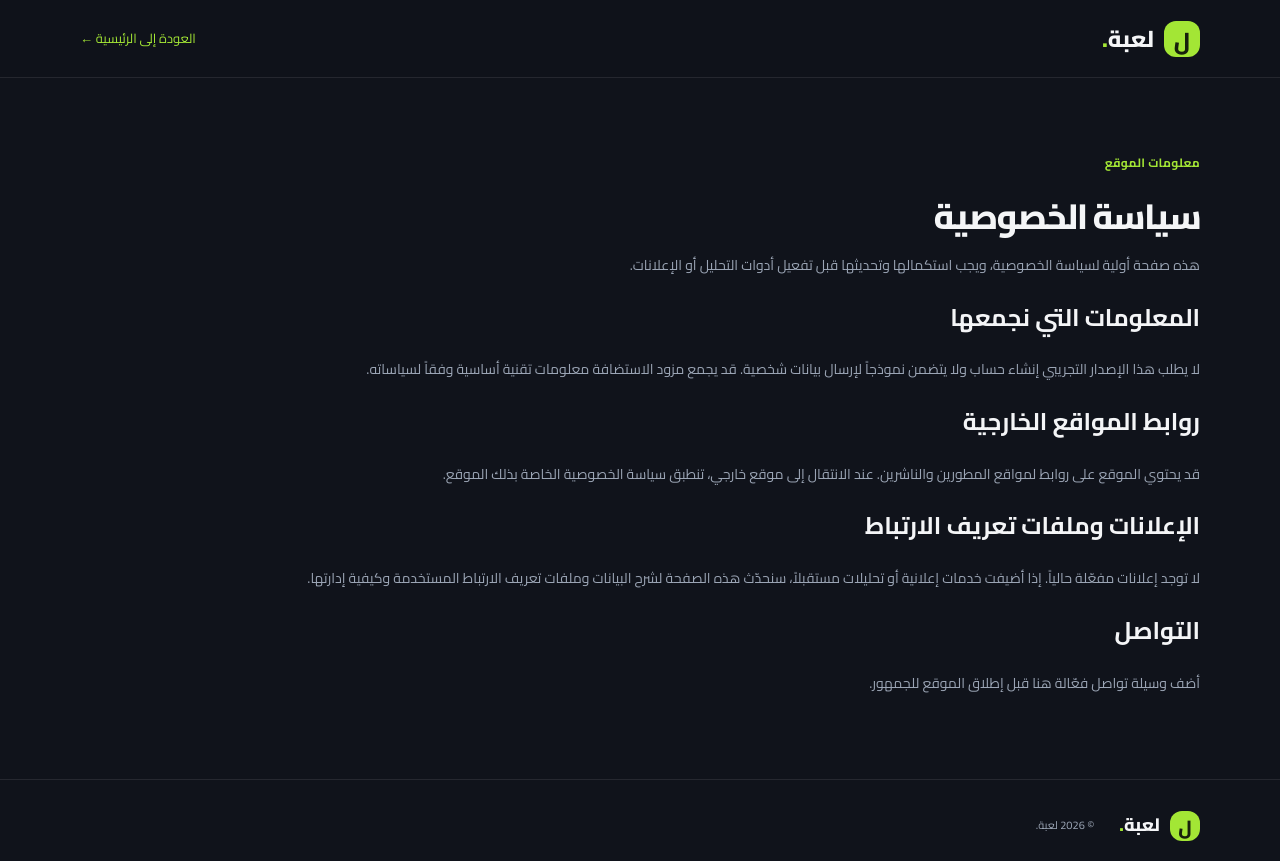
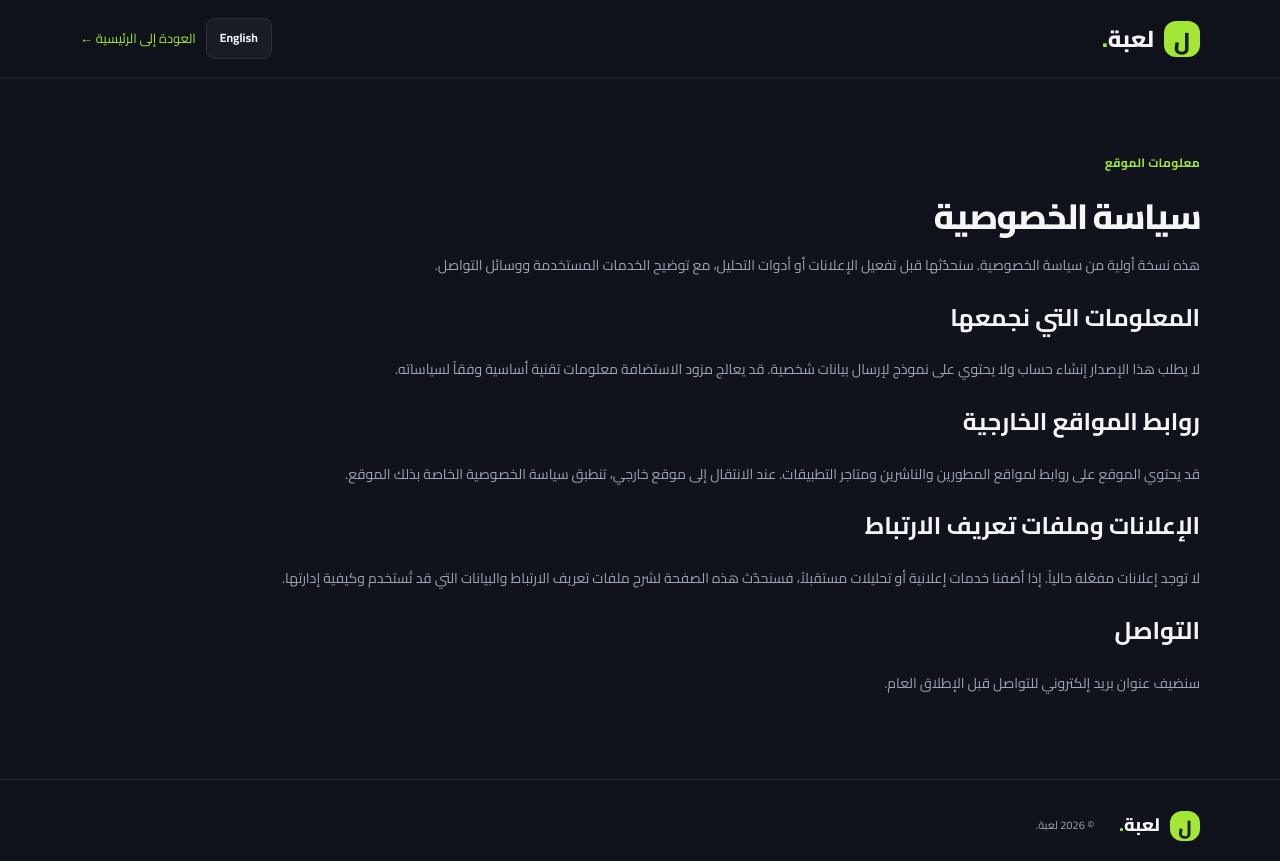
Before and after one commit to zakria-sys/my-website, a plain HTML site: page privacy.html in a window 1280 px wide. Drawn offline with Linux system fonts and the light colour scheme.

Commit message:
Add bilingual privacy policy page

```diff
--- a/privacy.html
+++ b/privacy.html
@@ -6,26 +6,40 @@
   <meta name="description" content="سياسة الخصوصية لموقع لعبة.">
   <title>سياسة الخصوصية | لعبة</title>
   <link rel="preconnect" href="https://fonts.googleapis.com">
-  <link rel="preconnect" href="https://fonts.gstatic.com" crossorigin>
-  <link href="https://fonts.googleapis.com/css2?family=Cairo:wght@400;600;700;800&display=swap" rel="stylesheet">
+  <link href="https://fonts.googleapis.com/css2?family=Cairo:wght@400;600;700;800&family=Inter:wght@400;500;600;700&display=swap" rel="stylesheet">
   <link rel="stylesheet" href="styles.css">
 </head>
 <body>
-  <header class="site-header"><div class="container nav-wrap"><a class="brand" href="index.html"><span class="brand-mark">ل</span><span>لعبة<span class="brand-dot">.</span></span></a><a class="back-link" href="index.html">العودة إلى الرئيسية ←</a></div></header>
+  <header class="site-header"><div class="container nav-wrap"><a class="brand" href="index.html"><span class="brand-mark">ل</span><span>لعبة<span class="brand-dot">.</span></span></a><div class="nav-actions"><button class="language-toggle" id="languageToggle" type="button">English</button><a class="back-link" href="index.html" data-ar="العودة إلى الرئيسية ←" data-en="Back to home →">العودة إلى الرئيسية ←</a></div></div></header>
   <main class="container legal-page">
-    <span class="eyebrow">معلومات الموقع</span>
-    <h1>سياسة الخصوصية</h1>
-    <p>هذه صفحة أولية لسياسة الخصوصية، ويجب استكمالها وتحديثها قبل تفعيل أدوات التحليل أو الإعلانات.</p>
-    <h2>المعلومات التي نجمعها</h2>
-    <p>لا يطلب هذا الإصدار التجريبي إنشاء حساب ولا يتضمن نموذجاً لإرسال بيانات شخصية. قد يجمع مزود الاستضافة معلومات تقنية أساسية وفقاً لسياساته.</p>
-    <h2>روابط المواقع الخارجية</h2>
-    <p>قد يحتوي الموقع على روابط لمواقع المطورين والناشرين. عند الانتقال إلى موقع خارجي، تنطبق سياسة الخصوصية الخاصة بذلك الموقع.</p>
-    <h2>الإعلانات وملفات تعريف الارتباط</h2>
-    <p>لا توجد إعلانات مفعّلة حالياً. إذا أضيفت خدمات إعلانية أو تحليلات مستقبلاً، سنحدّث هذه الصفحة لشرح البيانات وملفات تعريف الارتباط المستخدمة وكيفية إدارتها.</p>
-    <h2>التواصل</h2>
-    <p>أضف وسيلة تواصل فعّالة هنا قبل إطلاق الموقع للجمهور.</p>
+    <span class="eyebrow" data-ar="معلومات الموقع" data-en="SITE INFORMATION">معلومات الموقع</span>
+    <h1 data-ar="سياسة الخصوصية" data-en="Privacy policy">سياسة الخصوصية</h1>
+    <p data-ar="هذه نسخة أولية من سياسة الخصوصية. سنحدّثها قبل تفعيل الإعلانات أو أدوات التحليل، مع توضيح الخدمات المستخدمة ووسائل التواصل." data-en="This is an initial privacy policy. We will update it before enabling advertising or analytics, identifying the services used and contact methods.">هذه نسخة أولية من سياسة الخصوصية. سنحدّثها قبل تفعيل الإعلانات أو أدوات التحليل، مع توضيح الخدمات المستخدمة ووسائل التواصل.</p>
+    <h2 data-ar="المعلومات التي نجمعها" data-en="Information we collect">المعلومات التي نجمعها</h2>
+    <p data-ar="لا يطلب هذا الإصدار إنشاء حساب ولا يحتوي على نموذج لإرسال بيانات شخصية. قد يعالج مزود الاستضافة معلومات تقنية أساسية وفقاً لسياساته." data-en="This version does not require an account or include a form that collects personal information. The hosting provider may process basic technical information under its own policies.">لا يطلب هذا الإصدار إنشاء حساب ولا يحتوي على نموذج لإرسال بيانات شخصية. قد يعالج مزود الاستضافة معلومات تقنية أساسية وفقاً لسياساته.</p>
+    <h2 data-ar="روابط المواقع الخارجية" data-en="External links">روابط المواقع الخارجية</h2>
+    <p data-ar="قد يحتوي الموقع على روابط لمواقع المطورين والناشرين ومتاجر التطبيقات. عند الانتقال إلى موقع خارجي، تنطبق سياسة الخصوصية الخاصة بذلك الموقع." data-en="The site may link to developer, publisher, and app-store websites. When you visit an external site, that site's privacy policy applies.">قد يحتوي الموقع على روابط لمواقع المطورين والناشرين ومتاجر التطبيقات. عند الانتقال إلى موقع خارجي، تنطبق سياسة الخصوصية الخاصة بذلك الموقع.</p>
+    <h2 data-ar="الإعلانات وملفات تعريف الارتباط" data-en="Advertising and cookies">الإعلانات وملفات تعريف الارتباط</h2>
+    <p data-ar="لا توجد إعلانات مفعّلة حالياً. إذا أضفنا خدمات إعلانية أو تحليلات مستقبلاً، فسنحدّث هذه الصفحة لشرح ملفات تعريف الارتباط والبيانات التي قد تُستخدم وكيفية إدارتها." data-en="Advertising is not currently enabled. If we add advertising or analytics services, this page will explain the cookies and data they may use and how to manage them.">لا توجد إعلانات مفعّلة حالياً. إذا أضفنا خدمات إعلانية أو تحليلات مستقبلاً، فسنحدّث هذه الصفحة لشرح ملفات تعريف الارتباط والبيانات التي قد تُستخدم وكيفية إدارتها.</p>
+    <h2 data-ar="التواصل" data-en="Contact">التواصل</h2>
+    <p data-ar="سنضيف عنوان بريد إلكتروني للتواصل قبل الإطلاق العام." data-en="We will add a contact email address before the public launch.">سنضيف عنوان بريد إلكتروني للتواصل قبل الإطلاق العام.</p>
   </main>
-  <footer class="site-footer"><div class="container footer-inner"><a class="brand" href="index.html"><span class="brand-mark">ل</span><span>لعبة<span class="brand-dot">.</span></span></a><p>© <span id="year"></span> لعبة.</p></div></footer>
-  <script>document.getElementById("year").textContent = new Date().getFullYear();</script>
+  <footer class="site-footer"><div class="container footer-inner"><a class="brand" href="index.html"><span class="brand-mark">ل</span><span>لعبة<span class="brand-dot">.</span></span></a><p>© <span id="year"></span> <span data-ar="لعبة." data-en="GameHub.">لعبة.</span></p></div></footer>
+  <script>
+    let language = "ar";
+    const toggle = document.getElementById("languageToggle");
+    function setLanguage(next) {
+      language = next;
+      const arabic = language === "ar";
+      document.documentElement.lang = language;
+      document.documentElement.dir = arabic ? "rtl" : "ltr";
+      document.body.classList.toggle("english", !arabic);
+      document.querySelectorAll("[data-ar][data-en]").forEach((el) => { el.textContent = el.dataset[language]; });
+      toggle.textContent = arabic ? "English" : "العربية";
+    }
+    toggle.addEventListener("click", () => setLanguage(language === "ar" ? "en" : "ar"));
+    document.getElementById("year").textContent = new Date().getFullYear();
+    setLanguage("ar");
+  </script>
 </body>
 </html>
```
